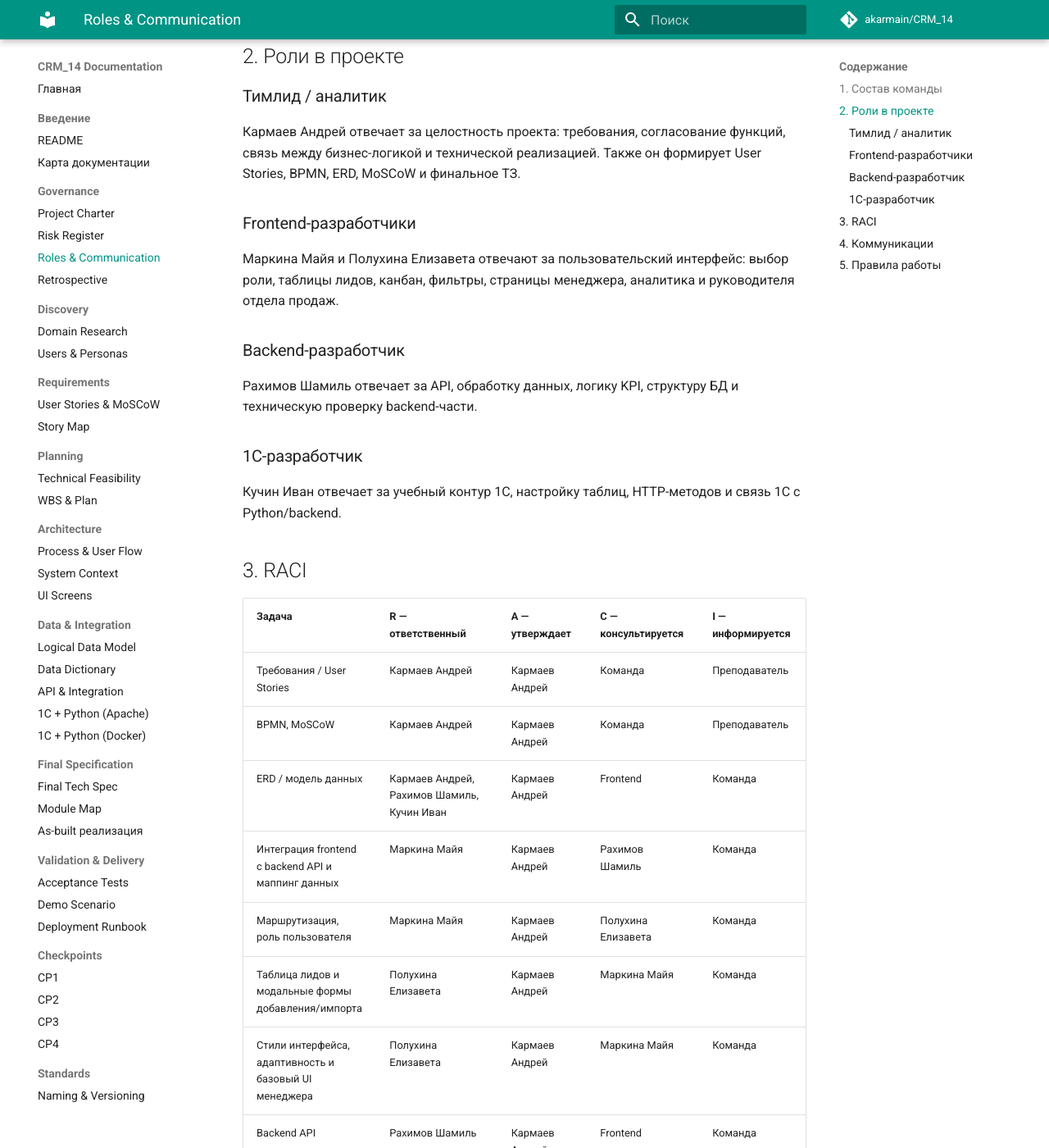
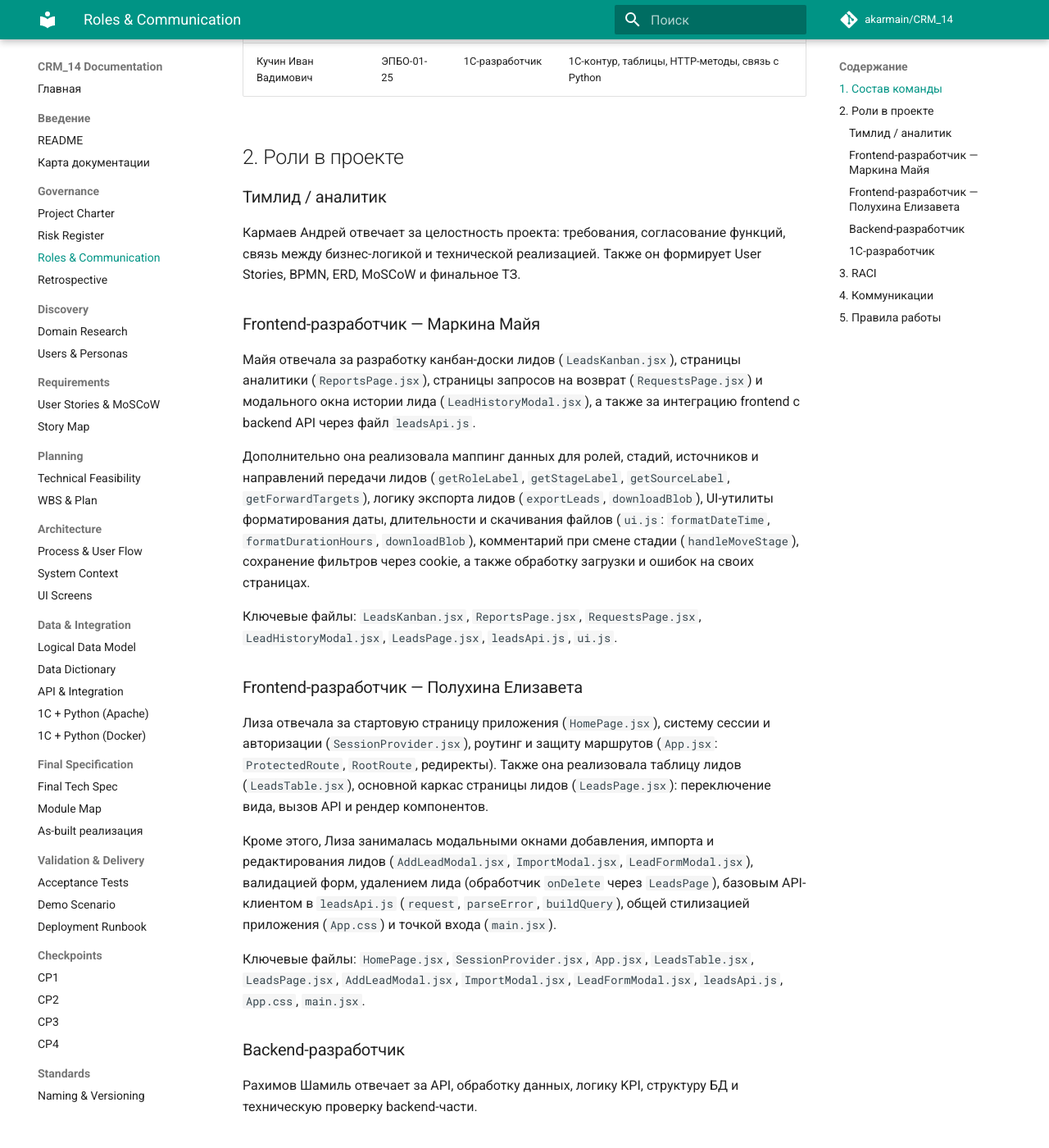
Before and after one commit to akarmain/CRM_14, an MkDocs documentation site: the page built from docs/00-governance/DOC-GOV-003-team-roles-and-communication-plan.md, in a window 1280 px wide and 1400 px high, scrolled down 909 px. Shown: the whole window at 82% size. Built offline with MkDocs 1.6.1 and Material for MkDocs 9.7.7, drawn with Linux system fonts in a browser that asks for light colours; some of the changed text lies outside the part shown.

Commit message:
docs: роли Майи и Лизы приведены к согласованному распределению
- DOC-GOV-003: детальные подразделы по Майе и Лизе (файлы/функции),
  таблица состава и RACI обновлены; маршрутизация/сессия перенесены
  с Майи на Лизу (ответственный — Полухина)
- 000_README и index.md: подписи ролей исправлены (frontend вместо
  устаревших Full-stack API / Data-KPI), вклад каждой описан по согласованному списку
- README: краткие роли Майи и Лизы синхронизированы

Co-Authored-By: Claude Opus 4.8 <noreply@anthropic.com>

```diff
--- a/docs/00-governance/DOC-GOV-003-team-roles-and-communication-plan.md
+++ b/docs/00-governance/DOC-GOV-003-team-roles-and-communication-plan.md
@@ -13,8 +13,8 @@
 |**Участник**|**Группа**|**Роль**|**Ответственность**|
 |---|---|---|---|
 |Кармаев Андрей|ИНБО-30-25|Тимлид / аналитик / Project Lead|требования, координация, User Stories, BPMN, ERD, ТЗ, защита|
-|Маркина Майя Витальевна|ЭФБО-02-25|Frontend|канбан, страницы аналитика и РОП, фильтры|
-|Полухина Елизавета Константиновна|ЭФБО-02-25|Frontend|стартовая страница, интерфейс менеджера, таблица лидов, CSS|
+|Маркина Майя Витальевна|ЭФБО-02-25|Frontend|канбан-доска, страница аналитики, страница запросов на возврат, история лида, интеграция с backend API и маппинг данных, экспорт лидов, UI-утилиты, сохранение фильтров через cookie|
+|Полухина Елизавета Константиновна|ЭФБО-02-25|Frontend|стартовая страница, сессия и авторизация, роутинг и защита маршрутов, таблица лидов, каркас страницы лидов, модальные окна, базовый API-клиент, CSS, точка входа|
 |Рахимов Шамиль Рашитович|ЭФБО-02-25|Backend|API, backend, структура БД, KPI, тестирование backend|
 |Кучин Иван Вадимович|ЭПБО-01-25|1С-разработчик|1С-контур, таблицы, HTTP-методы, связь с Python|
 
@@ -24,9 +24,21 @@
 
 Кармаев Андрей отвечает за целостность проекта: требования, согласование функций, связь между бизнес-логикой и технической реализацией. Также он формирует User Stories, BPMN, ERD, MoSCoW и финальное ТЗ.
 
-### Frontend-разработчики
+### Frontend-разработчик — Маркина Майя
 
-Маркина Майя и Полухина Елизавета отвечают за пользовательский интерфейс: выбор роли, таблицы лидов, канбан, фильтры, страницы менеджера, аналитика и руководителя отдела продаж.
+Майя отвечала за разработку канбан-доски лидов (`LeadsKanban.jsx`), страницы аналитики (`ReportsPage.jsx`), страницы запросов на возврат (`RequestsPage.jsx`) и модального окна истории лида (`LeadHistoryModal.jsx`), а также за интеграцию frontend с backend API через файл `leadsApi.js`.
+
+Дополнительно она реализовала маппинг данных для ролей, стадий, источников и направлений передачи лидов (`getRoleLabel`, `getStageLabel`, `getSourceLabel`, `getForwardTargets`), логику экспорта лидов (`exportLeads`, `downloadBlob`), UI-утилиты форматирования даты, длительности и скачивания файлов (`ui.js`: `formatDateTime`, `formatDurationHours`, `downloadBlob`), комментарий при смене стадии (`handleMoveStage`), сохранение фильтров через cookie, а также обработку загрузки и ошибок на своих страницах.
+
+Ключевые файлы: `LeadsKanban.jsx`, `ReportsPage.jsx`, `RequestsPage.jsx`, `LeadHistoryModal.jsx`, `LeadsPage.jsx`, `leadsApi.js`, `ui.js`.
+
+### Frontend-разработчик — Полухина Елизавета
+
+Лиза отвечала за стартовую страницу приложения (`HomePage.jsx`), систему сессии и авторизации (`SessionProvider.jsx`), роутинг и защиту маршрутов (`App.jsx`: `ProtectedRoute`, `RootRoute`, редиректы). Также она реализовала таблицу лидов (`LeadsTable.jsx`), основной каркас страницы лидов (`LeadsPage.jsx`): переключение вида, вызов API и рендер компонентов.
+
+Кроме этого, Лиза занималась модальными окнами добавления, импорта и редактирования лидов (`AddLeadModal.jsx`, `ImportModal.jsx`, `LeadFormModal.jsx`), валидацией форм, удалением лида (обработчик `onDelete` через `LeadsPage`), базовым API-клиентом в `leadsApi.js` (`request`, `parseError`, `buildQuery`), общей стилизацией приложения (`App.css`) и точкой входа (`main.jsx`).
+
+Ключевые файлы: `HomePage.jsx`, `SessionProvider.jsx`, `App.jsx`, `LeadsTable.jsx`, `LeadsPage.jsx`, `AddLeadModal.jsx`, `ImportModal.jsx`, `LeadFormModal.jsx`, `leadsApi.js`, `App.css`, `main.jsx`.
 
 ### Backend-разработчик
 
@@ -44,8 +56,9 @@
 |BPMN, MoSCoW|Кармаев Андрей|Кармаев Андрей|Команда|Преподаватель|
 |ERD / модель данных|Кармаев Андрей, Рахимов Шамиль, Кучин Иван|Кармаев Андрей|Frontend|Команда|
 |Интеграция frontend с backend API и маппинг данных|Маркина Майя|Кармаев Андрей|Рахимов Шамиль|Команда|
-|Маршрутизация, роль пользователя|Маркина Майя|Кармаев Андрей|Полухина Елизавета|Команда|
-|Таблица лидов и модальные формы добавления/импорта|Полухина Елизавета|Кармаев Андрей|Маркина Майя|Команда|
+|Канбан, аналитика, запросы на возврат, история лида, экспорт|Маркина Майя|Кармаев Андрей|Полухина Елизавета|Команда|
+|Стартовая страница, сессия и авторизация, маршрутизация и защита маршрутов|Полухина Елизавета|Кармаев Андрей|Маркина Майя|Команда|
+|Таблица лидов и модальные формы добавления/импорта/редактирования|Полухина Елизавета|Кармаев Андрей|Маркина Майя|Команда|
 |Стили интерфейса, адаптивность и базовый UI менеджера|Полухина Елизавета|Кармаев Андрей|Маркина Майя|Команда|
 |Backend API|Рахимов Шамиль|Кармаев Андрей|Frontend|Команда|
 |Обработка данных / KPI|Рахимов Шамиль|Кармаев Андрей|Аналитик|Команда|
```
Also changed, not shown: README.md (+2 -2 lines), docs/000_README.md (+2 -2 lines), docs/index.md (+3 -3 lines).
